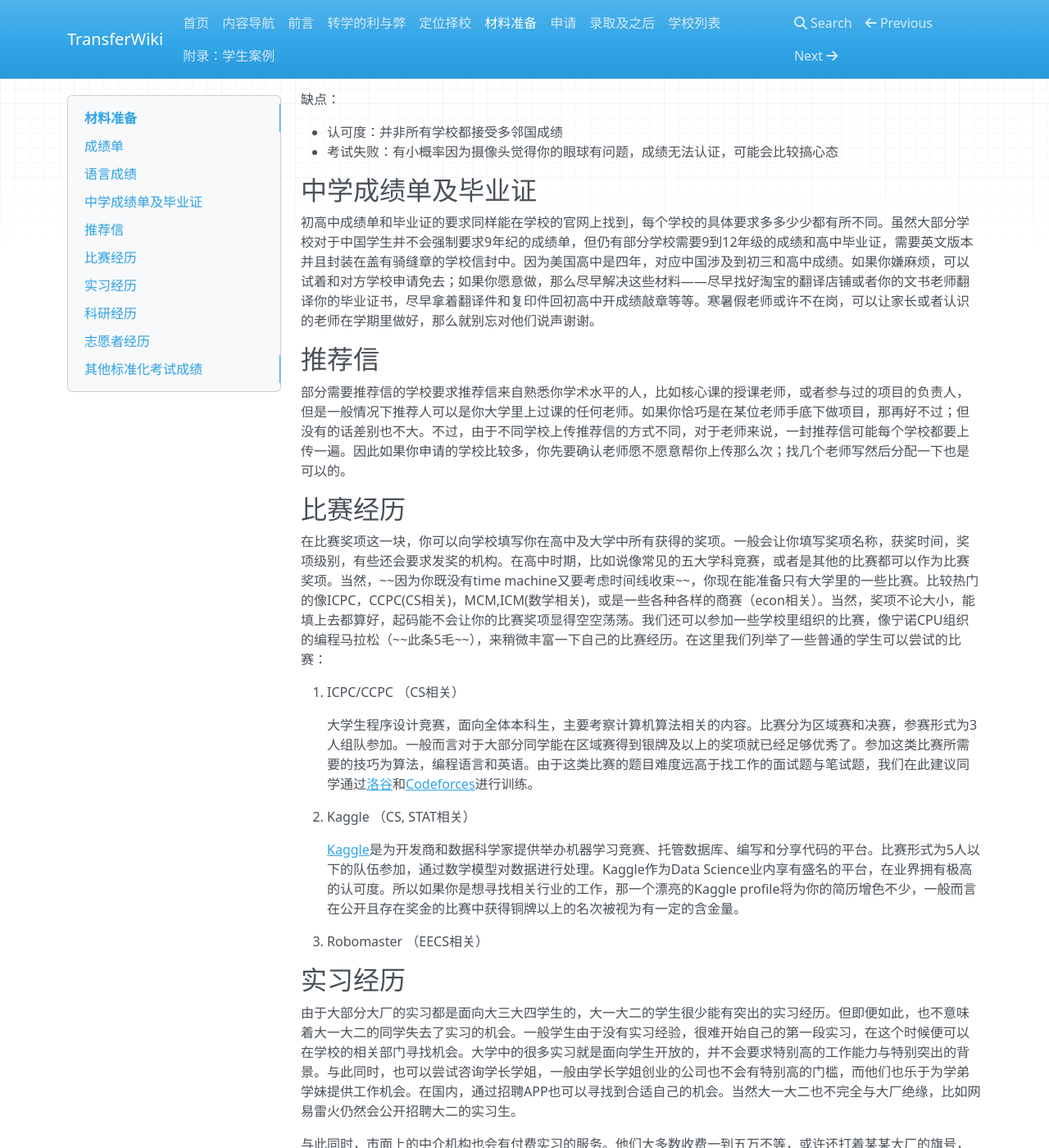
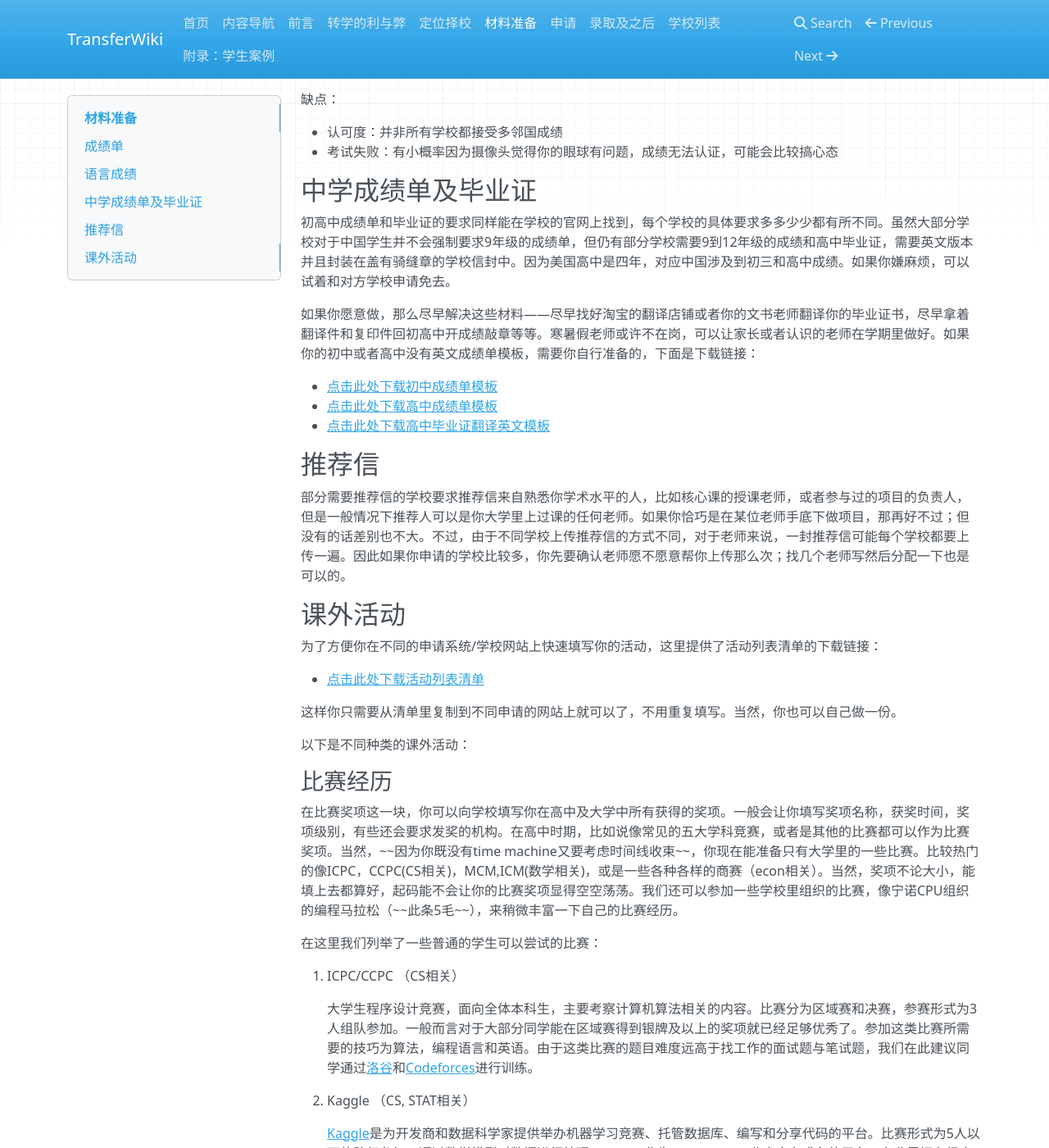
Before and after one commit to SihanXU/TransferWiki, an MkDocs documentation site: the page built from docs/material.md, in a window 1280 px wide and 1400 px high, scrolled down 1483 px. Shown: the whole window at 82% size. Built offline with MkDocs 1.6.1, drawn with Linux system fonts in a browser that asks for light colours; nearby versions of some CDN libraries.

Commit message:
Update material.md

```diff
--- a/docs/material.md
+++ b/docs/material.md
@@ -53,15 +53,33 @@
 
 ## 中学成绩单及毕业证
 
-初高中成绩单和毕业证的要求同样能在学校的官网上找到，每个学校的具体要求多多少少都有所不同。虽然大部分学校对于中国学生并不会强制要求9年纪的成绩单，但仍有部分学校需要9到12年级的成绩和高中毕业证，需要英文版本并且封装在盖有骑缝章的学校信封中。因为美国高中是四年，对应中国涉及到初三和高中成绩。如果你嫌麻烦，可以试着和对方学校申请免去；如果你愿意做，那么尽早解决这些材料——尽早找好淘宝的翻译店铺或者你的文书老师翻译你的毕业证书，尽早拿着翻译件和复印件回初高中开成绩敲章等等。寒暑假老师或许不在岗，可以让家长或者认识的老师在学期里做好，那么就别忘对他们说声谢谢。
+初高中成绩单和毕业证的要求同样能在学校的官网上找到，每个学校的具体要求多多少少都有所不同。虽然大部分学校对于中国学生并不会强制要求9年级的成绩单，但仍有部分学校需要9到12年级的成绩和高中毕业证，需要英文版本并且封装在盖有骑缝章的学校信封中。因为美国高中是四年，对应中国涉及到初三和高中成绩。如果你嫌麻烦，可以试着和对方学校申请免去。
+
+如果你愿意做，那么尽早解决这些材料——尽早找好淘宝的翻译店铺或者你的文书老师翻译你的毕业证书，尽早拿着翻译件和复印件回初高中开成绩敲章等等。寒暑假老师或许不在岗，可以让家长或者认识的老师在学期里做好。如果你的初中或者高中没有英文成绩单模板，需要你自行准备的，下面是下载链接：
+
+- <a href="/test/TransferWiki_初中成绩单模板.doc" target="_blank">点击此处下载初中成绩单模板</a>
+- <a href="/test/TransferWiki_高中成绩单模板.doc" target="_blank">点击此处下载高中成绩单模板</a>
+- <a href="/test/TransferWiki_高中毕业证翻译英文模板.doc" target="_blank">点击此处下载高中毕业证翻译英文模板</a>
 
 ## 推荐信
 
 部分需要推荐信的学校要求推荐信来自熟悉你学术水平的人，比如核心课的授课老师，或者参与过的项目的负责人，但是一般情况下推荐人可以是你大学里上过课的任何老师。如果你恰巧是在某位老师手底下做项目，那再好不过；但没有的话差别也不大。不过，由于不同学校上传推荐信的方式不同，对于老师来说，一封推荐信可能每个学校都要上传一遍。因此如果你申请的学校比较多，你先要确认老师愿不愿意帮你上传那么次；找几个老师写然后分配一下也是可以的。
 
-## 比赛经历
+## 课外活动
 
-在比赛奖项这一块，你可以向学校填写你在高中及大学中所有获得的奖项。一般会让你填写奖项名称，获奖时间，奖项级别，有些还会要求发奖的机构。在高中时期，比如说像常见的五大学科竞赛，或者是其他的比赛都可以作为比赛奖项。当然，~~因为你既没有time machine又要考虑时间线收束~~，你现在能准备只有大学里的一些比赛。比较热门的像ICPC，CCPC(CS相关)，MCM,ICM(数学相关)，或是一些各种各样的商赛（econ相关）。当然，奖项不论大小，能填上去都算好，起码能不会让你的比赛奖项显得空空荡荡。我们还可以参加一些学校里组织的比赛，像宁诺CPU组织的编程马拉松（~~此条5毛~~），来稍微丰富一下自己的比赛经历。在这里我们列举了一些普通的学生可以尝试的比赛：
+为了方便你在不同的申请系统/学校网站上快速填写你的活动，这里提供了活动列表清单的下载链接：
+
+- <a href="/test/TransferWiki_活动列表清单.xlsx" target="_blank">点击此处下载活动列表清单</a>
+
+这样你只需要从清单里复制到不同申请的网站上就可以了，不用重复填写。当然，你也可以自己做一份。
+
+以下是不同种类的课外活动：
+
+### 比赛经历
+
+在比赛奖项这一块，你可以向学校填写你在高中及大学中所有获得的奖项。一般会让你填写奖项名称，获奖时间，奖项级别，有些还会要求发奖的机构。在高中时期，比如说像常见的五大学科竞赛，或者是其他的比赛都可以作为比赛奖项。当然，~~因为你既没有time machine又要考虑时间线收束~~，你现在能准备只有大学里的一些比赛。比较热门的像ICPC，CCPC(CS相关)，MCM,ICM(数学相关)，或是一些各种各样的商赛（econ相关）。当然，奖项不论大小，能填上去都算好，起码能不会让你的比赛奖项显得空空荡荡。我们还可以参加一些学校里组织的比赛，像宁诺CPU组织的编程马拉松（~~此条5毛~~），来稍微丰富一下自己的比赛经历。
+
+在这里我们列举了一些普通的学生可以尝试的比赛：
 
 1. ICPC/CCPC （CS相关）
 
@@ -73,22 +91,22 @@
 
 3. Robomaster （EECS相关）
 
-## 实习经历
+### 实习经历
 
 由于大部分大厂的实习都是面向大三大四学生的，大一大二的学生很少能有突出的实习经历。但即便如此，也不意味着大一大二的同学失去了实习的机会。一般学生由于没有实习经验，很难开始自己的第一段实习，在这个时候便可以在学校的相关部门寻找机会。大学中的很多实习就是面向学生开放的，并不会要求特别高的工作能力与特别突出的背景。与此同时，也可以尝试咨询学长学姐，一般由学长学姐创业的公司也不会有特别高的门槛，而他们也乐于为学弟学妹提供工作机会。在国内，通过招聘APP也可以寻找到合适自己的机会。当然大一大二也不完全与大厂绝缘，比如网易雷火仍然会公开招聘大二的实习生。
 
 与此同时，市面上的中介机构也会有付费实习的服务。他们大多数收费一到五万不等，或许还打着某某大厂的旗号，或者干脆是远程线上实习（Part-Time Assistant），但是对于申请者的专业以及所掌握的技能却没有明确限定，只是写“熟练掌握Word Excel PPT，沟通能力强”等等泛泛而谈的描述。这里首先要搞清楚的是，大部分管理规范的大厂是不会售卖自己的实习岗位的。并且，很多大厂也有保密协议，不允许实习生进行线上远程办公。这种付费实习大部分情况下并没有经过人事部门的认证，也无法支持背调，出具的实习证明也并不正规。而将来在申研或者就业时，可能会碰到学校或者公司对你简历上所写的经历背调核实。这类付费实习往往是经不起如此检验的，因此可能反倒会对你的申研或者就业造成负面影响。在选择这类项目之前请认真考虑。OSU的ao也回答过，他们在对于转学生进行录取的时候，并不会关注他们的软背景。因此，我们更倾向于推荐你去做你喜欢并且认为可以学到东西的实习，而并不用特意为了转学来凑背景。
 
-## 科研经历
+### 科研经历
 
 一般大学里都会有提供给本科生科研机会的项目，在收到学校通知之后便可报名参加（例如，西浦每年5月左右都会放出surf的详细清单，你可以挑一个感兴趣的项目，给负责的老师发自己的简历来报名）。于此同时，学生可以在学校官网对教授的背景与研究方向和课题进行调查，自行联系教授，询问教授是否需要帮忙的人手。而一些机构特别喜欢给申请者推送付费的线上科研。这些所谓科研也同样收费不菲，并且广告和海报上往往会标注教授显赫的来历，比如某某知名学校的终身教授等等。并且他们或许还会承诺会有论文发表辅导，成绩单，教授推荐信等等。而其实，绝大部分都是打着知名教授的名号却没有任何实际用处，既不能教什么知识，也没有产出。而关于推荐信，和你所想象的大牛强推不同，教授或许直接会老老实实地在推荐信里写明你和他的关系是因为付费科研才认识的。因为顶尖大学的教授，是不会平白无故地把自己的名誉搭在这样的机构组织的付费项目上的。或许再糟糕一点，教授根本不会用他edu的邮箱，而是私人邮箱帮你发送推荐信。许多学校已经声明过他们不接受私人邮箱发送的推荐信，因此这样的“黑推”，将有一定可能对你的转学申请造成负面的影响。并且，与海报上宣传的授课模式所相反，可能只有别的学校的普通学生兼职TA上课，然后把PPT读完就结束了，最后获得由培训机构给出的并没有什么作用的推荐信和成绩单。当然也不能否认可能会存在部分优质线上科研项目，但在申请这类项目之前请擦亮双眼。
 
 注意：由于利益关系，除了中介提供的线上项目，很多大学内部也存在打着官方名号实际上是中介在运营的收费项目。比如南X航空航天大学，X开大学等出国交流中心实则是中介运营，其项目的可靠程度并不能得到保证。
 
-## 志愿者经历
+### 志愿者经历
 
 ***
 
-## 其他标准化考试成绩
+### 其他标准化考试成绩
 
 ***
```
